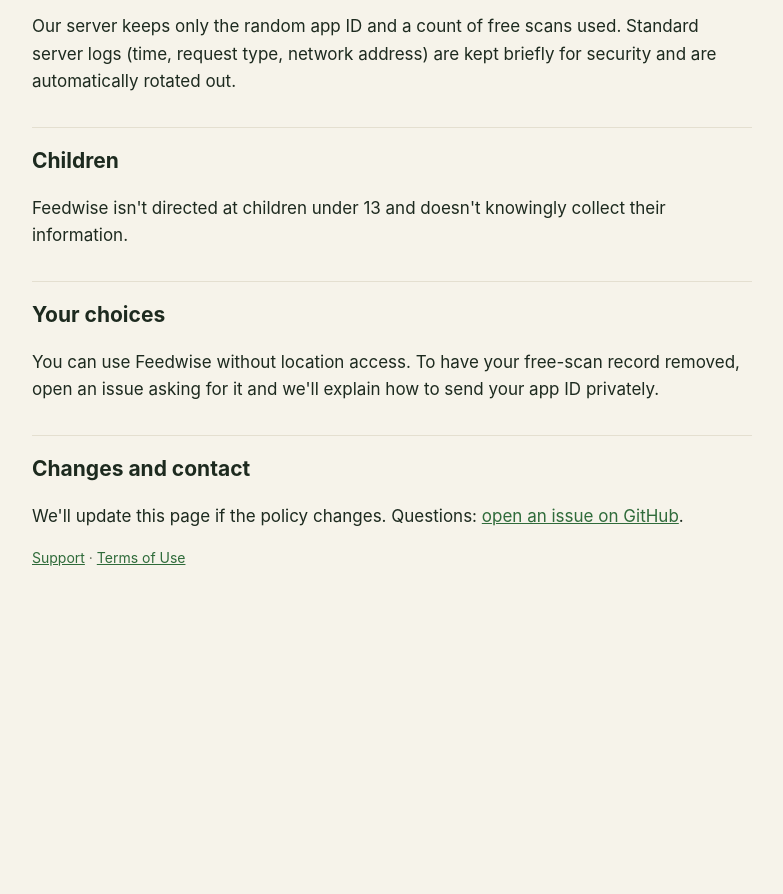
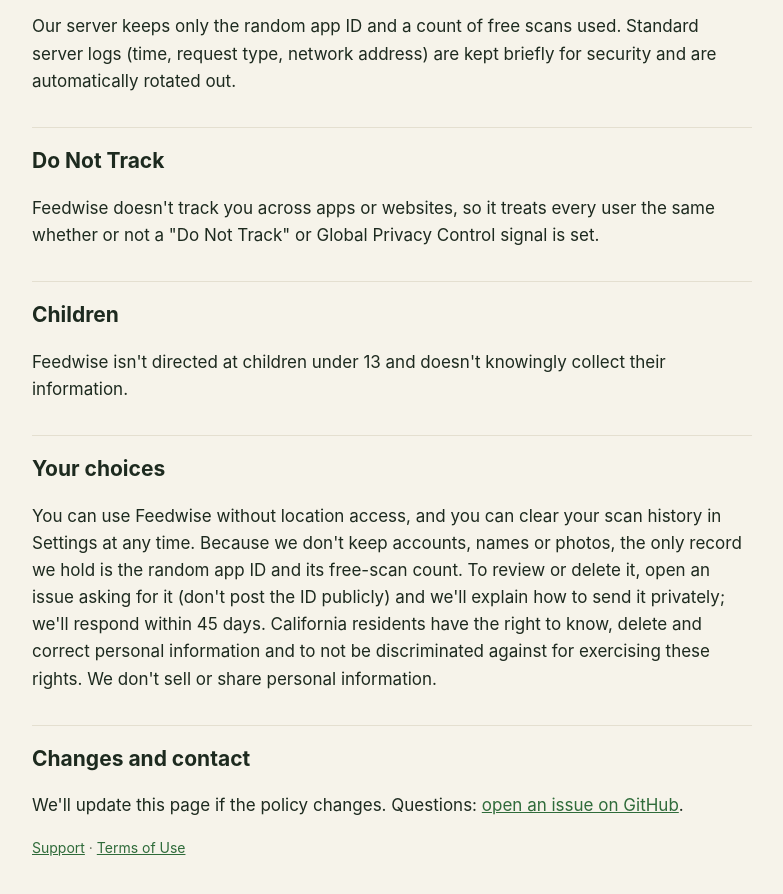
Before and after one commit to CIVIDISO/feedwise-site, a plain HTML site: page privacy.html in a window 1280 px wide. Shown: the part 1220-2114 px from the top of the page, without its empty margins (248-1031 px from the left). Before the commit the page ends 1867 px from the top, so only its background shows below. Drawn offline with Linux system fonts and the light colour scheme.

Commit message:
Privacy: Do Not Track, California rights, how to review or delete data

```diff
--- a/privacy.html
+++ b/privacy.html
@@ -10,7 +10,7 @@
 <main>
 <p class="eyebrow">FEEDWISE</p>
 <h1>Privacy Policy</h1>
-<p class="muted">Effective October 8, 2026</p>
+<p class="muted">Effective October 8, 2026 · Last updated October 8, 2026</p>
 <p>Feedwise is made by Grimoire LLC. This policy explains what the app collects and why. In short: no accounts, no ads, no tracking, and we don't keep your photos.</p>
 
 <h2>What we process</h2>
@@ -34,11 +34,14 @@
 <h2>Retention</h2>
 <p>Our server keeps only the random app ID and a count of free scans used. Standard server logs (time, request type, network address) are kept briefly for security and are automatically rotated out.</p>
 
+<h2>Do Not Track</h2>
+<p>Feedwise doesn't track you across apps or websites, so it treats every user the same whether or not a "Do Not Track" or Global Privacy Control signal is set.</p>
+
 <h2>Children</h2>
 <p>Feedwise isn't directed at children under 13 and doesn't knowingly collect their information.</p>
 
 <h2>Your choices</h2>
-<p>You can use Feedwise without location access. To have your free-scan record removed, open an issue asking for it and we'll explain how to send your app ID privately.</p>
+<p>You can use Feedwise without location access, and you can clear your scan history in Settings at any time. Because we don't keep accounts, names or photos, the only record we hold is the random app ID and its free-scan count. To review or delete it, open an issue asking for it (don't post the ID publicly) and we'll explain how to send it privately; we'll respond within 45 days. California residents have the right to know, delete and correct personal information and to not be discriminated against for exercising these rights. We don't sell or share personal information.</p>
 
 <h2>Changes and contact</h2>
 <p>We'll update this page if the policy changes. Questions: <a href="https://github.com/CIVIDISO/feedwise-site/issues">open an issue on GitHub</a>.</p>
```
